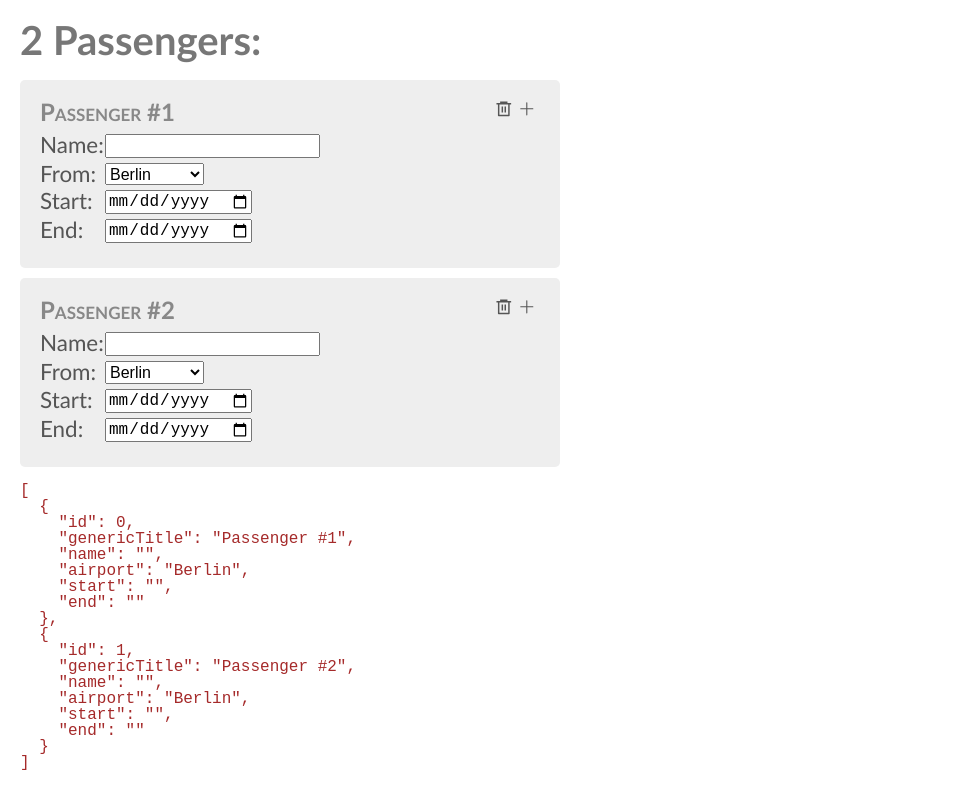
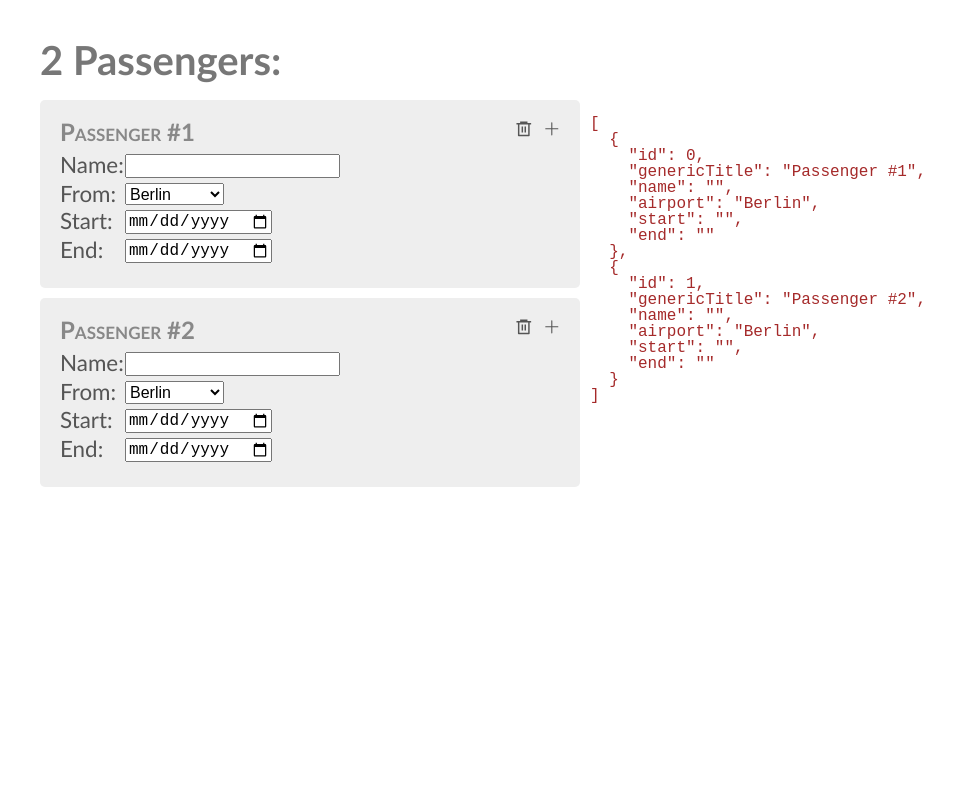
Before and after one commit to edwardtanguay/react-maintain-state-variables-via-props, a React (Create React App) app: page / in a window 1280 px wide. Shown: the whole page, without its empty margins (0-965 px from the left). Built offline with nearby package versions, Linux system fonts and the light colour scheme.

Commit message:
finishsed

```diff
--- a/src/App.js
+++ b/src/App.js
@@ -48,14 +48,18 @@ function App() {
 	return (
 		<div className="App">
 			<h1>{passengers.length} Passengers:</h1>
+			<div className="content">
+				<div className="passengers">
 					{passengers.map((passenger, index) => {
 						return (
-					<ShowPassenger key={index} passenger={passenger} handlePassengerChange={handlePassengerChange} handlePassengerAdd={handlePassengerAdd} handlePassengerDelete={handlePassengerDelete} />
+							<ShowPassenger key={index} passenger={passenger} handlePassengerChange={handlePassengerChange} handlePassengerAdd={handlePassengerAdd} handlePassengerDelete={handlePassengerDelete} canDelete={passengers.length >= 2} />
 						)
 					})}
+				</div>
 				<pre>
 					{JSON.stringify(passengers, null, 2)}
 				</pre>
+			</div>
 		</div>
 	);
 }
--- a/src/App.scss
+++ b/src/App.scss
@@ -1,7 +1,7 @@
 $form_label_width: 60px;
 
 body {
-	padding: 20px;
+	padding: 40px;
 	font-family: "Gill Sans", "Gill Sans MT", Calibri, "Trebuchet MS", sans-serif;
 	.App {
 		font-size: 1.6rem;
@@ -26,6 +26,9 @@ body {
 			list-style-type: disc;
 			margin: 0 0 0 30px;
 		}
+		.content {
+			display: flex;
+		}
 		.control_showPassenger {
 			background: #eee;
 			max-width: 500px;
@@ -42,6 +45,12 @@ body {
 					font-size: 1.1rem;
 					color: #555;
 					cursor: pointer;
+					margin-right: 10px;
+				}
+				.iconDisabled {
+					font-size: 1.1rem;
+					color: #bbb;
+					margin-right: 10px;
 				}
 				.icon:hover {
 					color: #222;
--- a/src/components/ShowPassenger.js
+++ b/src/components/ShowPassenger.js
@@ -4,7 +4,7 @@ import { FormControlDate } from './FormControlDate';
 import { RiDeleteBin6Line } from 'react-icons/ri';
 import { BsPlusLg } from 'react-icons/bs';
 
-export const ShowPassenger = ({ passenger, handlePassengerChange, handlePassengerAdd, handlePassengerDelete }) => {
+export const ShowPassenger = ({ passenger, handlePassengerChange, handlePassengerAdd, handlePassengerDelete, canDelete }) => {
 
 	const handleChangeName = (name) => {
 		passenger.name = name;
@@ -30,7 +30,12 @@ export const ShowPassenger = ({ passenger, handlePassengerChange, handlePassenge
 		<div className="control_showPassenger">
 			<div className="header">
 				<h2>{passenger.genericTitle}</h2>
-				<RiDeleteBin6Line className="icon" onClick={() => handlePassengerDelete(passenger.id)} />
+				{!canDelete && (
+					<RiDeleteBin6Line className='iconDisabled' />
+				)}
+				{canDelete && (
+					<RiDeleteBin6Line className='icon' onClick={() => handlePassengerDelete(passenger.id)} />
+				)}
 				<BsPlusLg className="icon" onClick={handlePassengerAdd} />
 			</div>
 			<FormControlText label="Name" text={passenger.name} handleChangeText={handleChangeName} />
```
Lines whose indentation alone changed are shown as unchanged.
